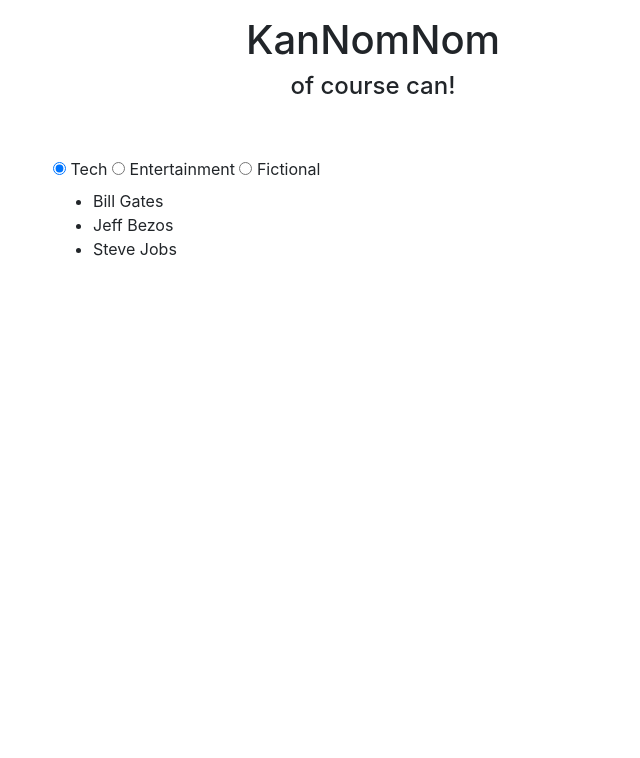
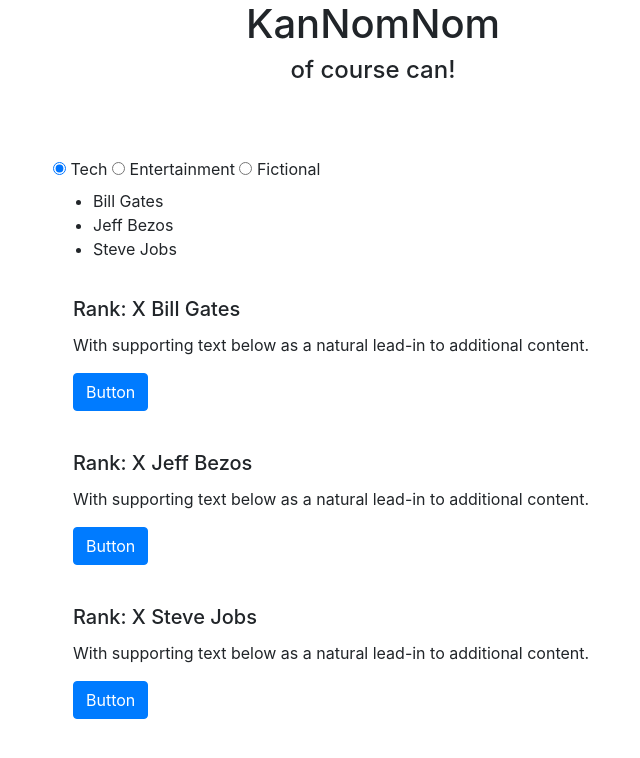
Before and after one commit to kianhean/kannomnom, a plain HTML site: page index.html in a window 1280 px wide. Shown: the whole page, without its empty margins (267-907 px from the left). Drawn offline with nearby package versions, Linux system fonts and the light colour scheme.

Commit message:
change to cards seperate header

```diff
--- a/css/style.css
+++ b/css/style.css
@@ -1,3 +1,6 @@
 .cover-container {
 	max-width: 42em;
 }
+.card {
+	border: none;
+}
--- a/index.html
+++ b/index.html
@@ -6,19 +6,20 @@
 	<title>KanNomNom (KNN) - of course can!</title>
 
 	<link rel="stylesheet" href="https://cdnjs.cloudflare.com/ajax/libs/normalize/5.0.0/normalize.min.css">
+	<link rel="stylesheet" href="https://maxcdn.bootstrapcdn.com/bootstrap/4.0.0/css/bootstrap.min.css" integrity="sha384-Gn5384xqQ1aoWXA+058RXPxPg6fy4IWvTNh0E263XmFcJlSAwiGgFAW/dAiS6JXm"
+	    crossorigin="anonymous">
 	<link rel="stylesheet" href="css/style.css">
-	<link rel="stylesheet" href="https://maxcdn.bootstrapcdn.com/bootstrap/4.0.0/css/bootstrap.min.css" integrity="sha384-Gn5384xqQ1aoWXA+058RXPxPg6fy4IWvTNh0E263XmFcJlSAwiGgFAW/dAiS6JXm" crossorigin="anonymous">
 
 </head>
 
 <body>
 
+	<header>
+		<h1 class="text-center">KanNomNom</h1>
+		<h4 class="text-center">of course can!</h4>
+	</header>
+
 	<div class="cover-container d-flex h-100 p-3 mx-auto flex-column" id="people">
-
-		<header>
-			<h1 class="text-center">KanNomNom</h1>
-			<h4 class="text-center">of course can!</h4>
-		</header>
 
 		<br/>
 		<br/>
@@ -35,11 +36,23 @@
 		<ul class="people-list">
 			<li v-for="person in filteredPeople">{{ person.name }}</li>
 		</ul>
+
+		<div class="card" v-for="person in filteredPeople">
+			<div class="card-body">
+				<h5 class="card-title">Rank: X {{ person.name }}</h5>
+				<p class="card-text">With supporting text below as a natural lead-in to additional content.</p>
+				<a href="#" class="btn btn-primary">Button</a>
+			</div>
+		</div>
+
 	</div>
 
-	<script src="https://code.jquery.com/jquery-3.2.1.slim.min.js" integrity="sha384-KJ3o2DKtIkvYIK3UENzmM7KCkRr/rE9/Qpg6aAZGJwFDMVNA/GpGFF93hXpG5KkN" crossorigin="anonymous"></script>
-	<script src="https://cdnjs.cloudflare.com/ajax/libs/popper.js/1.12.9/umd/popper.min.js" integrity="sha384-ApNbgh9B+Y1QKtv3Rn7W3mgPxhU9K/ScQsAP7hUibX39j7fakFPskvXusvfa0b4Q" crossorigin="anonymous"></script>
-	<script src="https://maxcdn.bootstrapcdn.com/bootstrap/4.0.0/js/bootstrap.min.js" integrity="sha384-JZR6Spejh4U02d8jOt6vLEHfe/JQGiRRSQQxSfFWpi1MquVdAyjUar5+76PVCmYl" crossorigin="anonymous"></script>
+	<script src="https://code.jquery.com/jquery-3.2.1.slim.min.js" integrity="sha384-KJ3o2DKtIkvYIK3UENzmM7KCkRr/rE9/Qpg6aAZGJwFDMVNA/GpGFF93hXpG5KkN"
+	    crossorigin="anonymous"></script>
+	<script src="https://cdnjs.cloudflare.com/ajax/libs/popper.js/1.12.9/umd/popper.min.js" integrity="sha384-ApNbgh9B+Y1QKtv3Rn7W3mgPxhU9K/ScQsAP7hUibX39j7fakFPskvXusvfa0b4Q"
+	    crossorigin="anonymous"></script>
+	<script src="https://maxcdn.bootstrapcdn.com/bootstrap/4.0.0/js/bootstrap.min.js" integrity="sha384-JZR6Spejh4U02d8jOt6vLEHfe/JQGiRRSQQxSfFWpi1MquVdAyjUar5+76PVCmYl"
+	    crossorigin="anonymous"></script>
 	<script src='https://cdnjs.cloudflare.com/ajax/libs/vue/2.0.1/vue.min.js'></script>
 	<script src='https://cdn.jsdelivr.net/npm/lodash@4.17.10/lodash.min.js'></script>
 	<script src="js/index.js"></script>
```
